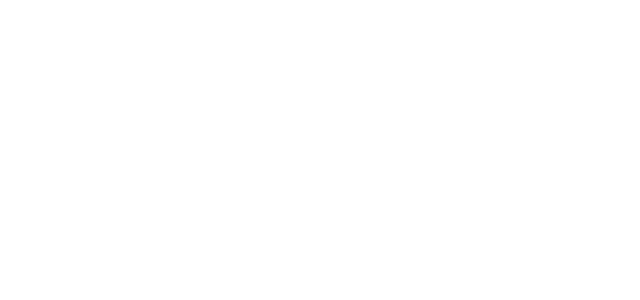
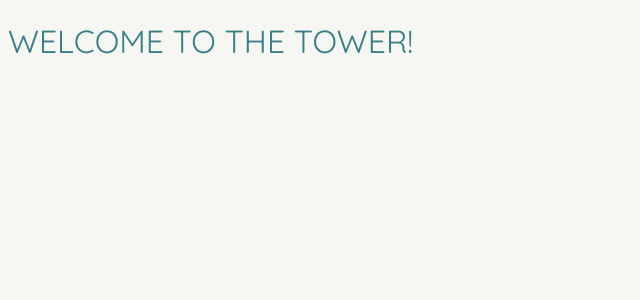
Before and after one commit to gucci-ninja/tower, a Nuxt app: page /towers/enterTower in a window 1280 px wide. Before the commit this address had no page. Shown: the top 300 px of the page, without its empty margins (0-640 px from the left). Built offline with nearby package versions, Linux system fonts and the light colour scheme.

Commit message:
Added routes, new & create tower page

```diff
--- a/components/LandingPage.vue
+++ b/components/LandingPage.vue
@@ -5,14 +5,18 @@
             size="20"
             placeholder="Got a code?"
             >
-        <button
-            id = "enterRoom"
-            round
-            type="plain"> LET'S GO!
-        </button>
+        <nuxt-link to="/towers/enterTower">
+          <button
+              id = "enterRoom"
+              round
+              type="plain"> LET'S GO!
+          </button>
+        </nuxt-link>
         <div id="newTowerDiv">
             <h2 id="newPrompt"> Don't have a Tower yet? </h2>
-            <button target="_blank" id="createRoomButton"> CREATE TOWER</button>
+            <nuxt-link to="/towers/newTower">
+              <button target="_blank" id="createRoomButton">  CREATE TOWER </button>
+            </nuxt-link>
         </div>
 
     </div>
@@ -44,12 +48,12 @@ export default {
     border-radius: 15px;
     outline: 0;
     font-size: 14pt;
-    font-family: Quicksand;
+    font-family: 'Quicksand';
     padding-left: 3%;
     margin-right: 3%;
     width: 70%;
     color:#388087;
-    font-weight: 600;
+    font-weight: 500;
 }
 #enterRoom {
     border: 1px solid silver;
@@ -60,7 +64,7 @@ export default {
     height: 50px;
     width: 40%;
     font-size: 14pt;
-    font-family: Quicksand;
+    font-family: 'Quicksand';
     transition: 0.25s;
     color: white;
     font-weight:700;
@@ -156,6 +160,9 @@ export default {
     width: 20%;
     font-size: 16pt;
   }
+  #createRoomButton:hover {
+    font-size: 18pt;
+  }
   #newPrompt{
     margin-top: 0;
     margin-bottom: 1.5%;
--- a/nuxt.config.js
+++ b/nuxt.config.js
@@ -3,5 +3,12 @@ module.exports = {
       port: 8000, // default: 3000
       host: '0.0.0.0', // default: localhost,
       timing: false
+    },
+    head: {
+      link:[
+        { rel: 'stylesheet',
+          href: 'https://fonts.googleapis.com/css2?family=Quicksand:wght@400;500;600;700&display=swap'
+        }
+      ]
     }
   }
--- a/pages/index.vue
+++ b/pages/index.vue
@@ -8,6 +8,9 @@
     </div>
   </div>
 </template>
+
+<script src="https://www.gstatic.com/firebasejs/7.16.1/firebase-app.js"></script>
+<script src="https://www.gstatic.com/firebasejs/7.16.1/firebase-analytics.js"></script>
 
 <script>
 import LandingPage from '../components/LandingPage'
--- /dev/null
+++ b/pages/towers/enterTower.vue
@@ -0,0 +1,28 @@
+<template>
+    <div id="container">
+    <link href="https://fonts.googleapis.com/css2?family=Quicksand:wght@400;500;600;700&display=swap" rel="stylesheet">
+
+        <h1 id="welcome"> WELCOME TO THE TOWER!
+        </h1>
+    </div>
+</template>
+
+<script>
+export default {
+
+}
+</script>
+
+<style>
+body, html {
+  height: 100%;
+  background-color: #F6F6F2;
+  font-family: 'Quicksand', sans-serif;
+}
+#welcome {
+    font-family: Quicksand;
+    font-weight: 400;
+    color: #388087;
+}
+
+</style>
--- /dev/null
+++ b/pages/towers/newTower.vue
@@ -0,0 +1,23 @@
+<template>
+    <div> GETSUGA TENSHOUUU
+    </div>
+</template>
+
+<script>
+export default {
+    name: 'New Tower',
+    data() {
+        return {
+            input: ''
+        }
+    }
+}
+</script>
+
+<style>
+body, html {
+  height: 100%;
+  background-color: #F6F6F2;
+  font-family: 'Quicksand', sans-serif;
+}
+</style>
--- a/public/index.html
+++ b/public/index.html
@@ -5,7 +5,6 @@
     <meta http-equiv="X-UA-Compatible" content="IE=edge">
     <meta name="viewport" content="width=device-width,initial-scale=1.0">
     <link rel="icon" href="<%= BASE_URL %>favicon.ico">
-    <link href="https://fonts.googleapis.com/css2?family=Quicksand:wght@400;500;600;700&display=swap" rel="stylesheet">
     <title>Tower</title>
   </head>
   <body>
```
Also changed, not shown: 1 other file (tests, documents, lock files or other folders).
